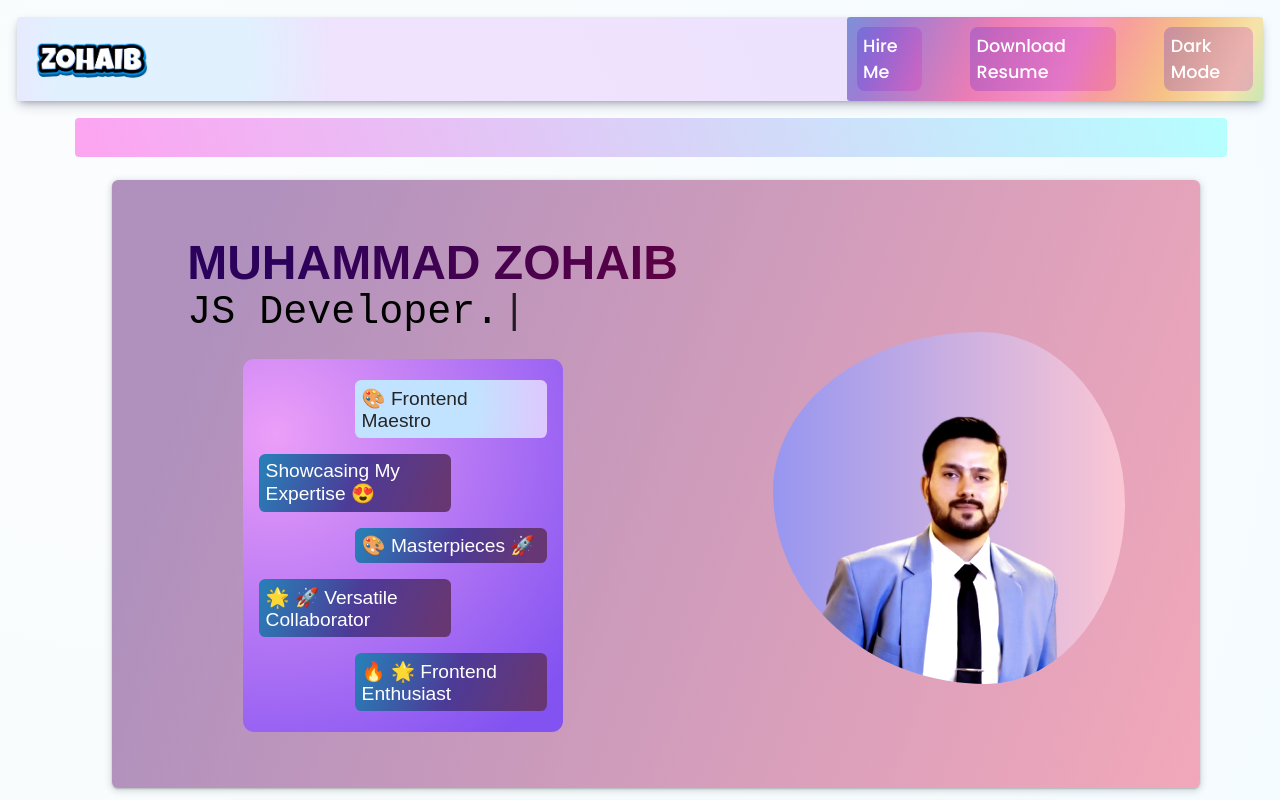
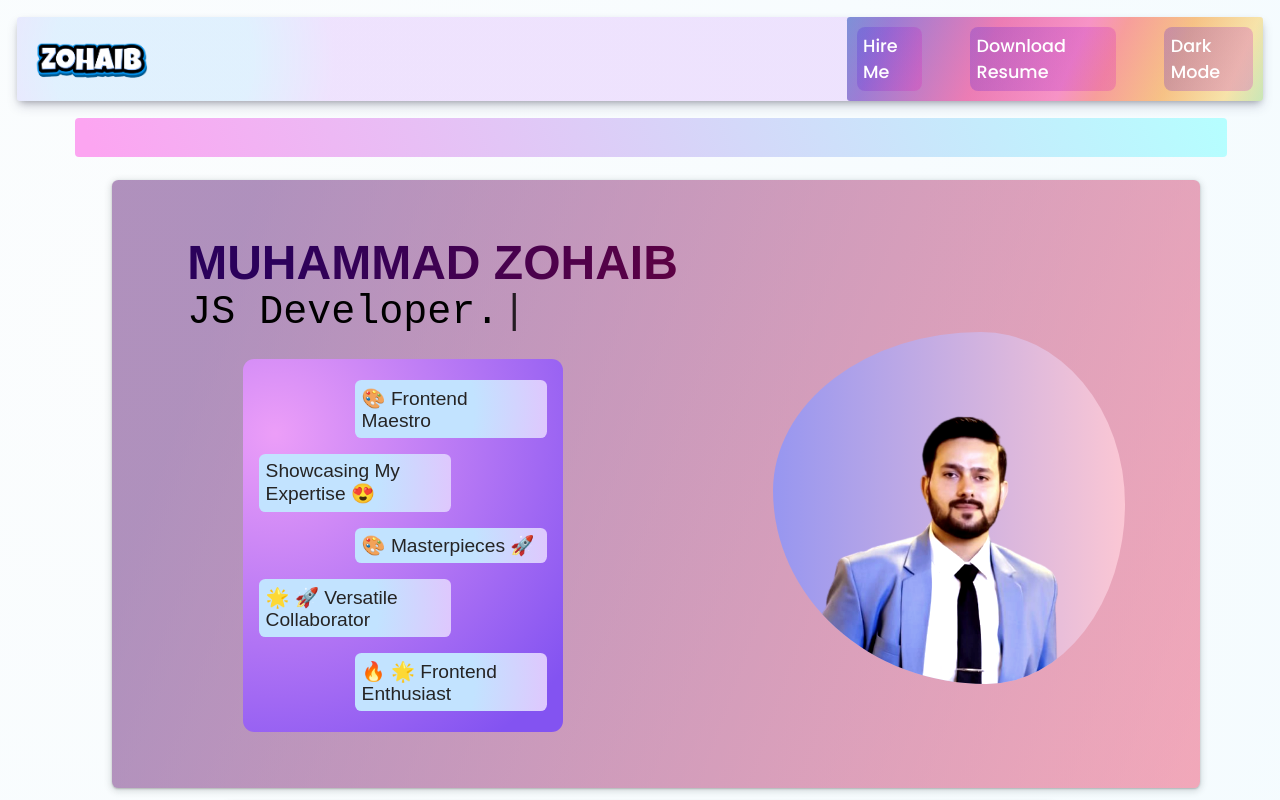
Before and after one commit to MuhammadZohaib28/React-Portfolio-Website, a React (Vite) app: page / in a window 1280 px wide. Shown: the top 800 px of the page. Built offline with nearby package versions, Linux system fonts and the light colour scheme.

Commit message:
UI corrected

```diff
--- a/src/components/hero.css
+++ b/src/components/hero.css
@@ -228,6 +228,7 @@
     rgb(226, 196, 253) 72.5%
   );
 
+
   padding: 0.4rem;
   border-radius: 0.4rem;
   font-family: sans-serif;
@@ -300,10 +301,7 @@ span {
   cursor: pointer;
 }
 
-#dark .paraMainSection1,
-.paraMainSection3,
-.paraMainSection5, .paraMainSection2,
-.paraMainSection4 {
+#dark .paraMainSection{
   background: linear-gradient(109.6deg, rgb(41, 125, 182) 3.6%, rgb(77, 58, 151) 51%, rgb(103, 55, 115) 92.9%);
   color: white;
 }
```
